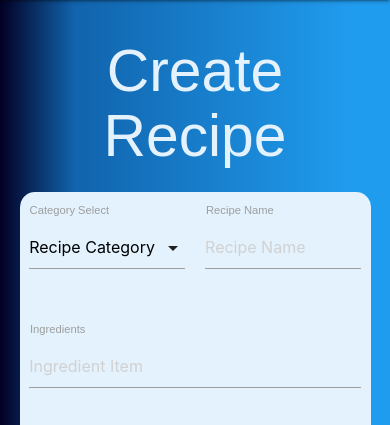
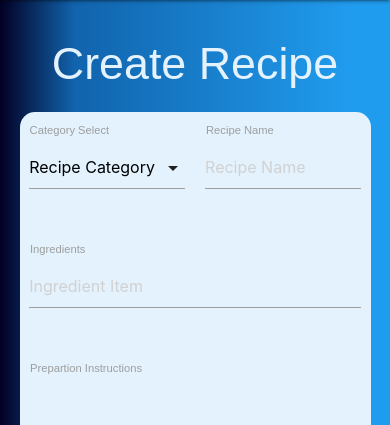
Before and after one commit to StevePilcher/RecipeStoreMS3, a Flask app: page /create_recipe in a window 390 px wide. Shown: the part 56-481 px from the top of the page. Run offline with Flask 2, Linux system fonts and the light colour scheme; the visitor is signed in with stand-in values (Sample User, id 1); data that the repository does not hold is empty; some libraries are stand-ins or nearby versions; some web fonts are replaced.

Commit message:
Add media query to reduce font size in mobile & fix sign up/login buttons showing on edit recipe page

```diff
--- a/app.py
+++ b/app.py
@@ -110,9 +110,10 @@ def my_recipes():
 
 @app.route('/edit_recipe/<recipe_id>')
 def edit_recipe(recipe_id):
+    user_id = session['userid']
     the_recipe = mongo.db.recipes.find_one({'_id': ObjectId(recipe_id)})
     categories = mongo.db.categories.find()
-    return render_template('editrecipe.html', recipe=the_recipe, categories = categories)
+    return render_template('editrecipe.html', recipe=the_recipe, categories = categories, user_id = user_id)
 
 
 #Update the edited recipe back to Mongo
--- a/static/css/style.css
+++ b/static/css/style.css
@@ -76,3 +76,10 @@ form {
   grid-template-columns: repeat(auto-fit, minmax(350px,1fr));
   grid-auto-rows: 100px;
 }
+
+@media only screen and (max-width: 600px) {
+
+h1 {
+    font-size: 3.2rem;
+}
+}
```
Also changed, not shown: templates/base.html (indentation only), templates/editrecipe.html (indentation only).
